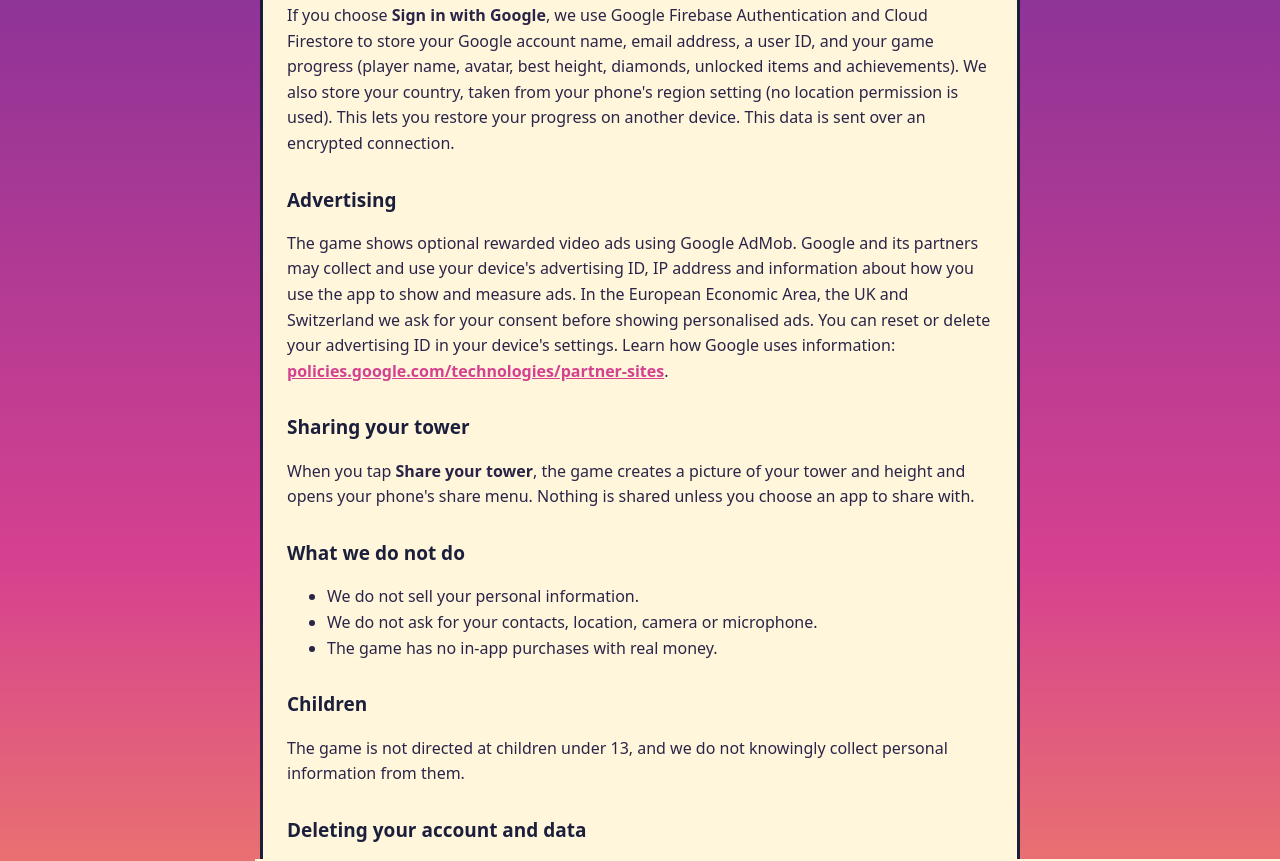
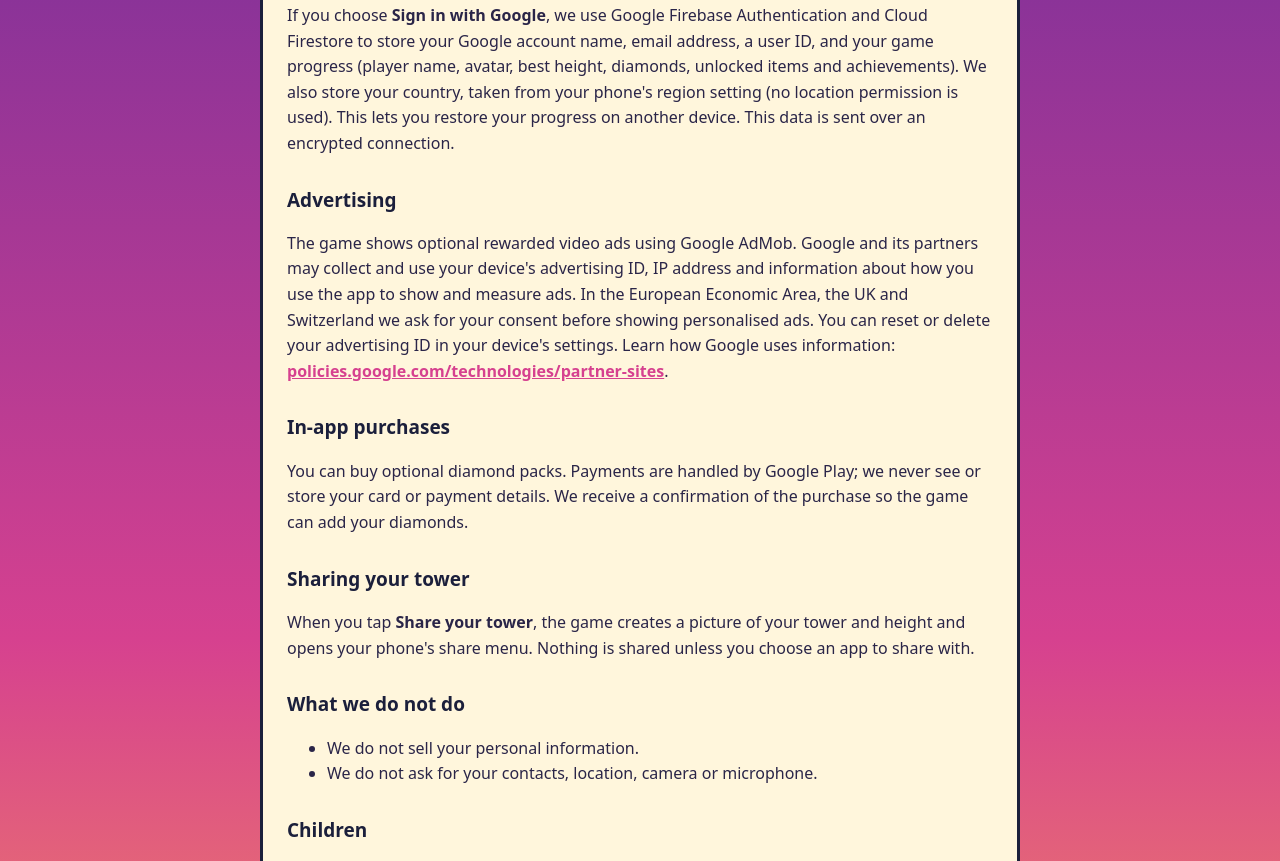
Before and after one commit to MH911/ropetower-privacy, a plain HTML site: page index.html in a window 1280 px wide. Shown: the part 412-1273 px from the top of the page. Drawn offline with Linux system fonts and the light colour scheme.

Commit message:
Add files via upload

```diff
--- a/index.html
+++ b/index.html
@@ -33,6 +33,9 @@
   <h2>Advertising</h2>
   <p>The game shows optional rewarded video ads using Google AdMob. Google and its partners may collect and use your device's advertising ID, IP address and information about how you use the app to show and measure ads. In the European Economic Area, the UK and Switzerland we ask for your consent before showing personalised ads. You can reset or delete your advertising ID in your device's settings. Learn how Google uses information: <a href="https://policies.google.com/technologies/partner-sites">policies.google.com/technologies/partner-sites</a>.</p>
 
+  <h2>In-app purchases</h2>
+  <p>You can buy optional diamond packs. Payments are handled by Google Play; we never see or store your card or payment details. We receive a confirmation of the purchase so the game can add your diamonds.</p>
+
   <h2>Sharing your tower</h2>
   <p>When you tap <b>Share your tower</b>, the game creates a picture of your tower and height and opens your phone's share menu. Nothing is shared unless you choose an app to share with.</p>
 
@@ -40,7 +43,6 @@
   <ul>
     <li>We do not sell your personal information.</li>
     <li>We do not ask for your contacts, location, camera or microphone.</li>
-    <li>The game has no in-app purchases with real money.</li>
   </ul>
 
   <h2>Children</h2>
```
